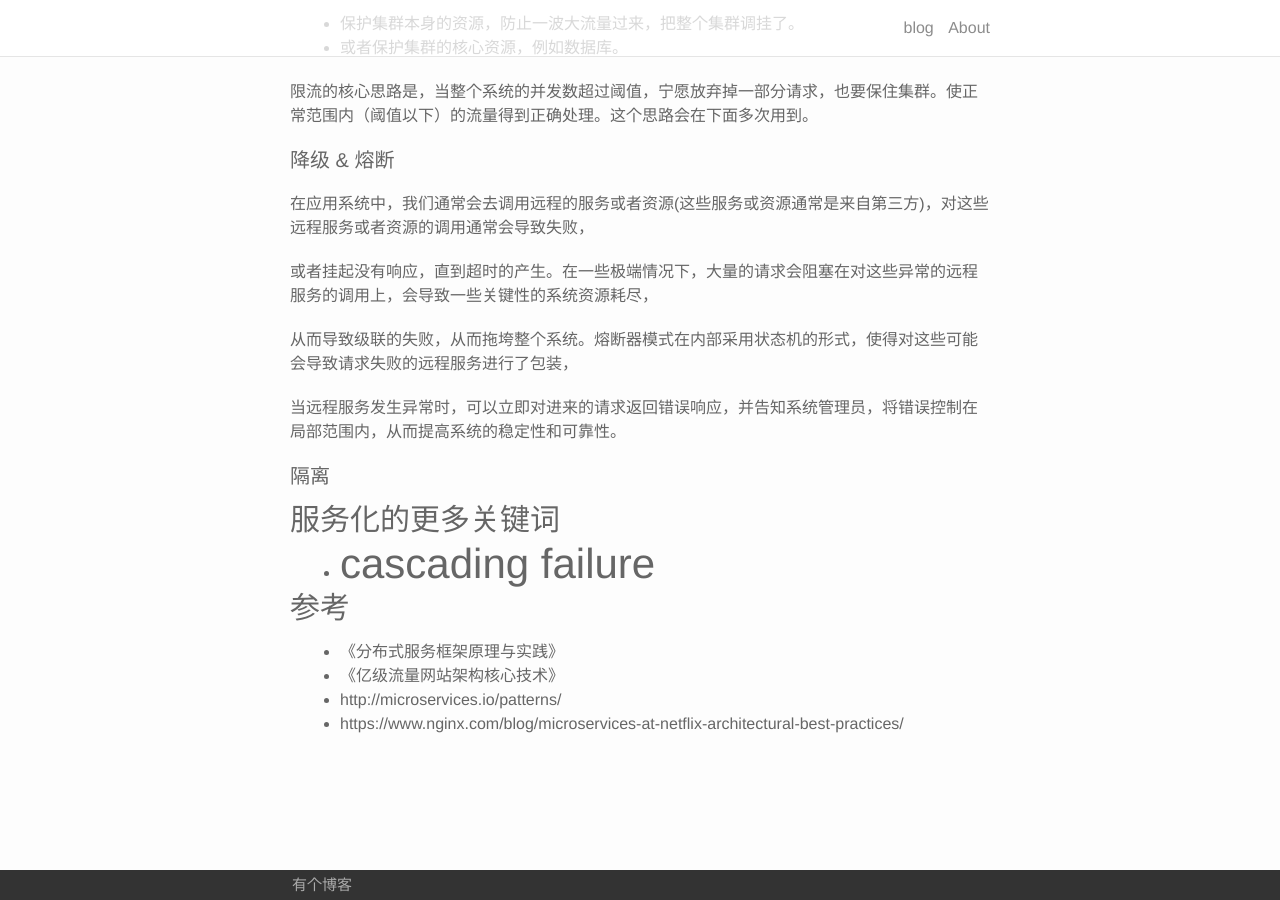
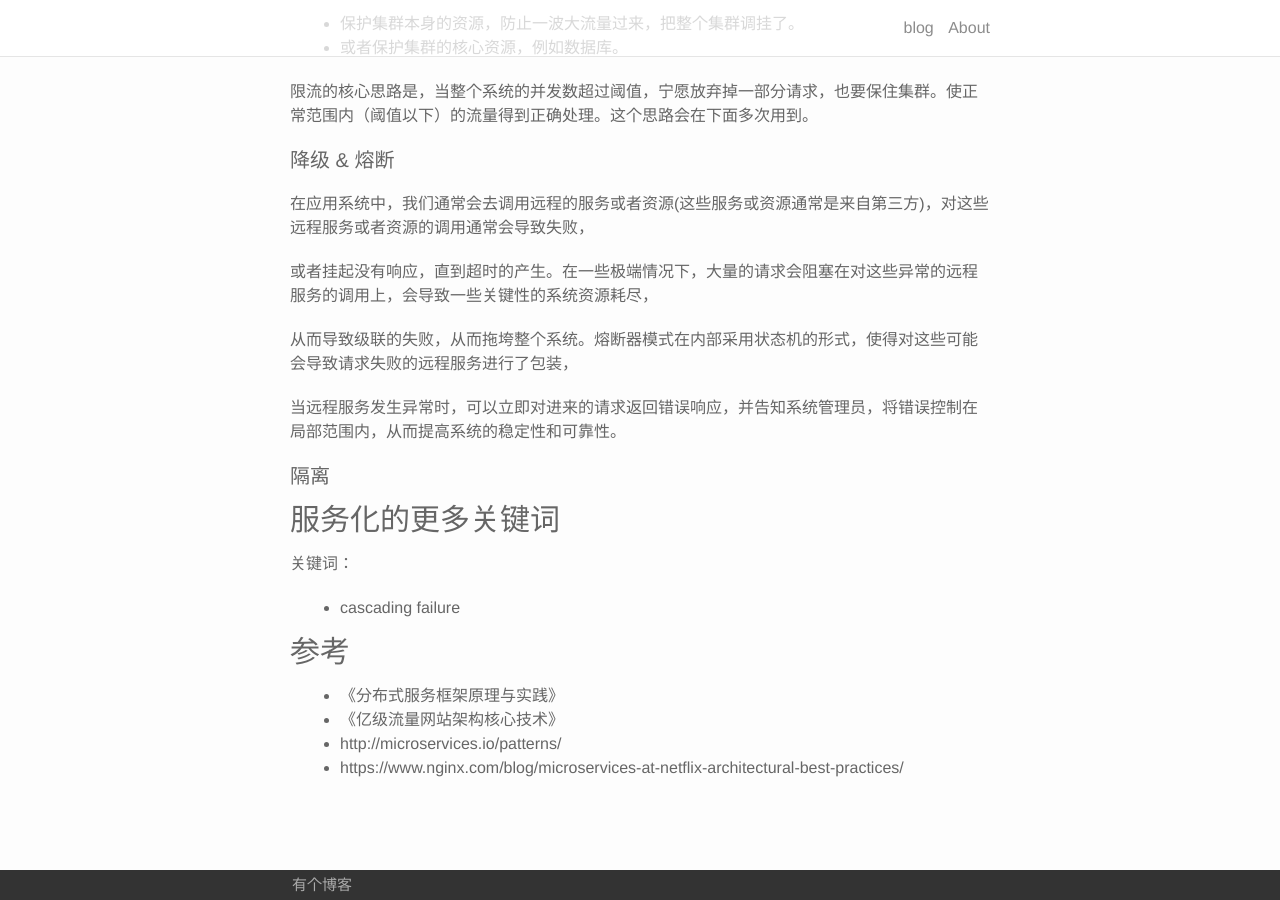
Before and after one commit to afghl/afghl.github.io, a Jekyll site: the page built from _posts/2017-07-26-distributed-system-00-index.markdown, in a window 1280 px wide and 900 px high, scrolled down 1614 px. Built offline with Jekyll 4.4.1, drawn with Linux system fonts in a browser that asks for light colours.

Commit message:
fix style

```diff
--- a/_posts/2017-07-26-distributed-system-00-index.markdown
+++ b/_posts/2017-07-26-distributed-system-00-index.markdown
@@ -71,8 +71,10 @@ date:   2017-07-26 22:46:00 +0800
 
 ### 服务化的更多关键词
 
+关键词：
+
 - cascading failure
--
+
 
 ### 参考
 
```
